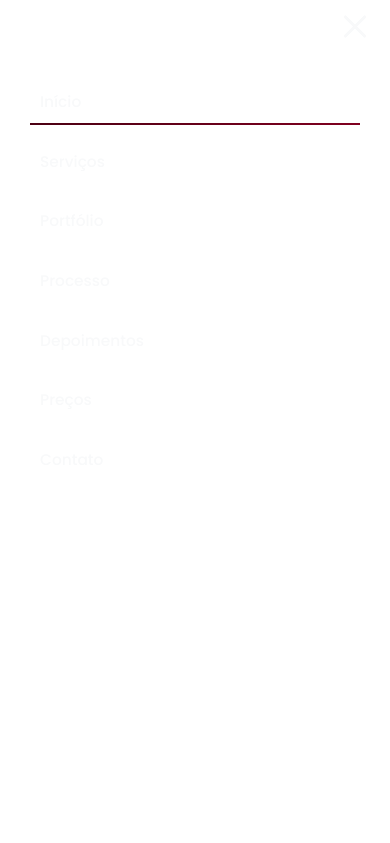
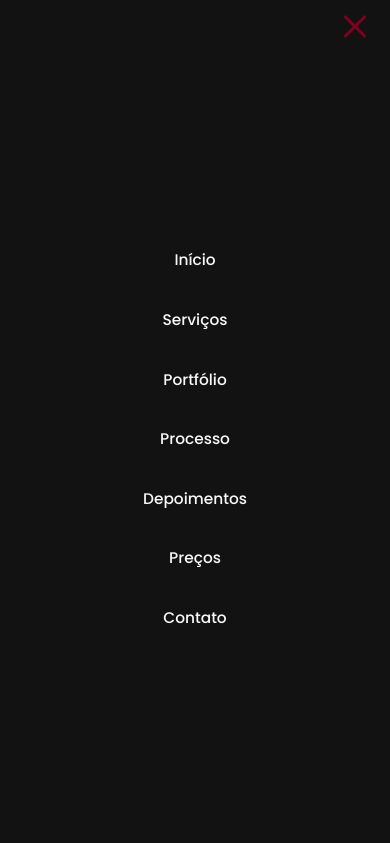
Before and after one commit to fernandoaneto2/lp-template, a website: page index.html in a window 390 px wide. Both pictures are taken after a click on the element 355 px from the left and 26 px from the top of the page. Shown: the top 843 px of the page. Drawn offline with nearby package versions, Linux system fonts and the light colour scheme.

Commit message:
ajuste de responsividade e cores para telas menores

```diff
--- a/css/responsive.css
+++ b/css/responsive.css
@@ -1,9 +1,3 @@
-/*
-* WebCreative - Landing Page
-* Estilos adicionais para responsividade
-*/
-
-/* Ajustes para tablets e dispositivos menores */
 @media (max-width: 992px) {
   /* Ajustes gerais */
   html {
@@ -77,38 +71,47 @@
     font-size: 1rem;
   }
 
-    /* Header */
+  /* Header - Modo Dark */
   .header {
     padding: 10px 0;
-        background-color: white;
+    background-color: var(--color-dark) !important;
     box-shadow: var(--shadow-sm);
   }
 
   .logo {
     font-size: 1.5rem;
+    color: var(--color-light) !important;
   }
 
-    /* Menu mobile */
+  /* Menu mobile - Modo Dark */
   .nav-menu {
-        background-color: white;
+    background-color: var(--color-dark) !important;
     width: 100%;
     height: 100vh;
     position: fixed;
     top: 0;
     left: -100%;
     padding: 80px 30px 30px;
-        transition: all 0.4s ease-in-out;
+    transition: all var(--transition-normal);
     z-index: 998;
     overflow-y: auto;
   }
 
   .nav-menu.active {
     left: 0;
-        box-shadow: 0 0 15px rgba(0, 0, 0, 0.1);
+    box-shadow: 0 0 15px rgba(0, 0, 0, 0.3);
   }
 
   .menu-toggle {
     z-index: 999;
+  }
+
+  .menu-toggle span {
+    background-color: var(--color-light) !important;
+  }
+
+  .menu-toggle.active span {
+    background-color: var(--color-primary) !important;
   }
 
   .nav-menu li {
@@ -121,6 +124,11 @@
     padding: 10px 0;
     display: block;
     width: 100%;
+    color: var(--color-light) !important;
+  }
+
+  .nav-link:hover {
+    color: var(--color-primary) !important;
   }
 
   /* Hero section */
@@ -251,12 +259,6 @@
     bottom: 20px;
     right: 20px;
   }
-
-    /* Scroll to top */
-    .scroll-to-top {
-        right: 85px;
-        bottom: 20px;
-    }
 }
 
 /* Ajustes para dispositivos muito pequenos */
@@ -328,85 +330,3 @@
     font-size: 0.9rem;
   }
 }
-
-/* Ajustes para telas grandes */
-@media (min-width: 1400px) {
-    .container {
-        max-width: 1320px;
-    }
-
-    .hero-section h1 {
-        font-size: 4rem;
-    }
-
-    .hero-section p {
-        font-size: 1.3rem;
-    }
-}
-
-/* Ajustes para orientação paisagem em dispositivos móveis */
-@media (max-height: 500px) and (orientation: landscape) {
-    .hero-section {
-        height: auto;
-        min-height: 450px;
-    }
-
-    .nav-menu {
-        height: 100vh;
-        overflow-y: auto;
-    }
-}
-
-/* Melhorias de acessibilidade */
-@media (prefers-reduced-motion: reduce) {
-    * {
-        animation-duration: 0.01ms !important;
-        animation-iteration-count: 1 !important;
-        transition-duration: 0.01ms !important;
-        scroll-behavior: auto !important;
-    }
-}
-
-/* Suporte para modo escuro do sistema */
-@media (prefers-color-scheme: dark) {
-    .preloader {
-        background-color: var(--color-dark);
-    }
-}
-
-/* Ajustes para toque em dispositivos móveis */
-@media (hover: none) {
-    .nav-link:hover::after {
-        width: 0;
-    }
-
-    .nav-link.active::after {
-        width: 100%;
-    }
-
-    .service-card:hover,
-    .portfolio-item:hover,
-    .pricing-card:hover {
-        transform: none;
-    }
-
-    .btn:hover {
-        transform: none;
-    }
-
-    /* Aumentar área de toque para elementos interativos */
-    .nav-link,
-    .btn,
-    .service-link,
-    .filter-btn,
-    .social-icon {
-        padding: 10px;
-    }
-
-    .testimonial-prev,
-    .testimonial-next,
-    .dot {
-        min-width: 44px;
-        min-height: 44px;
-    }
-}
--- a/css/styles.css
+++ b/css/styles.css
@@ -236,14 +236,14 @@ section {
   left: 0;
   width: 100%;
   z-index: 1000;
-  background-color: transparent;
+  background-color: var(--color-dark);
   transition: all var(--transition-fast);
   padding: 15px 0;
+  box-shadow: var(--shadow-md);
 }
 
 .header.scrolled {
   background-color: var(--color-dark-light);
-  box-shadow: var(--shadow-md);
   padding: 10px 0;
 }
 
@@ -337,17 +337,76 @@ section {
 
 .menu-toggle.active span:nth-child(1) {
   top: 8px;
-  transform: rotate(135deg);
+  transform: rotate(45deg);
 }
 
 .menu-toggle.active span:nth-child(2) {
   opacity: 0;
-  left: -60px;
 }
 
 .menu-toggle.active span:nth-child(3) {
   top: 8px;
-  transform: rotate(-135deg);
+  transform: rotate(-45deg);
+}
+
+/* ===== MENU MOBILE - DARK MODE ===== */
+@media (max-width: 768px) {
+  .header {
+    background-color: var(--color-dark) !important;
+  }
+
+  .header.scrolled {
+    background-color: var(--color-dark) !important;
+  }
+
+  .menu-toggle {
+    display: flex;
+    z-index: 1001;
+  }
+
+  .nav-menu {
+    position: fixed;
+    top: 0;
+    left: -100%;
+    width: 100%;
+    height: 100vh;
+    background-color: var(--color-dark);
+    flex-direction: column;
+    justify-content: center;
+    align-items: center;
+    padding: 20px;
+    transition: all var(--transition-normal);
+    z-index: 999;
+  }
+
+  .nav-menu.active {
+    left: 0;
+  }
+
+  .nav-menu li {
+    margin: 15px 0;
+    width: 100%;
+    text-align: center;
+  }
+
+  .nav-link {
+    display: block;
+    width: 100%;
+    padding: 15px;
+    font-size: 1.2rem;
+  }
+
+  .nav-link::after {
+    display: none;
+  }
+
+  .menu-toggle span {
+    background-color: var(--color-light);
+  }
+
+  .menu-toggle.active span {
+    background-color: var(--color-primary);
+  }
 }
 
 /* ===== HERO SECTION ===== */
@@ -1270,6 +1329,7 @@ section {
 
   .process-content {
     width: calc(100% - 100px);
+    margin-left: 60px;
   }
 
   .process-item .process-content::before {
@@ -1288,48 +1348,78 @@ section {
     margin-bottom: 50px;
   }
 
+  .hero-image {
+    max-width: 80%;
+    margin: 0 auto;
+  }
+
   .hero-buttons {
     justify-content: center;
+    flex-wrap: wrap;
   }
 
   .hero-stats {
     justify-content: center;
-  }
-
-  .hero-image {
-    margin-left: 0;
+    flex-wrap: wrap;
+    gap: 30px;
   }
 
   .contact-container {
     grid-template-columns: 1fr;
+    gap: 30px;
   }
 
   .footer-content {
     grid-template-columns: repeat(2, 1fr);
+    gap: 30px;
+  }
+
+  .footer-logo {
+    grid-column: span 2;
   }
 }
 
 @media (max-width: 768px) {
+  .section {
+    padding: 80px 0;
+  }
+
   .section-header h2 {
     font-size: 2rem;
+    margin-bottom: 20px;
+  }
+
+  .section-header p {
+    font-size: 1rem;
+  }
+
+  /* Header e Menu Mobile */
+  .header {
+    background-color: var(--color-dark) !important;
+    padding: 15px 0;
+  }
+
+  .header.scrolled {
+    background-color: var(--color-dark) !important;
   }
 
   .menu-toggle {
-    display: block;
+    display: flex;
+    z-index: 1001;
   }
 
   .nav-menu {
     position: fixed;
-    top: var(--header-height);
+    top: 0;
     left: -100%;
-    width: 80%;
-    height: calc(100vh - var(--header-height));
-    background-color: var(--color-dark-light);
+    width: 100%;
+    height: 100vh;
+    background-color: var(--color-dark);
     flex-direction: column;
-    align-items: flex-start;
-    padding: 40px 20px;
-    box-shadow: var(--shadow-lg);
-    transition: all var(--transition-fast);
+    justify-content: center;
+    align-items: center;
+    padding: 20px;
+    transition: all var(--transition-normal);
     z-index: 999;
   }
 
@@ -1338,23 +1428,51 @@ section {
   }
 
   .nav-menu li {
-    margin: 0 0 20px 0;
+    margin: 15px 0;
     width: 100%;
+    text-align: center;
   }
 
   .nav-link {
     display: block;
     width: 100%;
-    padding: 10px 0;
+    padding: 15px;
+    font-size: 1.2rem;
+    color: var(--color-light);
+  }
+
+  .nav-link:hover {
+    color: var(--color-primary);
+  }
+
+  .menu-toggle span {
+    background-color: var(--color-light);
+  }
+
+  .menu-toggle.active span {
+    background-color: var(--color-primary);
+  }
+
+  /* Hero Section */
+  .hero-section {
+    min-height: 600px;
+    padding-top: 70px;
   }
 
   .hero-section h1 {
     font-size: 2.5rem;
+    margin-bottom: 15px;
+  }
+
+  .hero-section p {
+    font-size: 1.1rem;
+    margin-bottom: 25px;
   }
 
   .hero-buttons {
     flex-direction: column;
     gap: 10px;
+    margin-bottom: 30px;
   }
 
   .hero-stats {
@@ -1362,58 +1480,138 @@ section {
     gap: 20px;
   }
 
+  /* Portfolio */
   .portfolio-grid {
     grid-template-columns: 1fr;
+    gap: 20px;
+  }
+
+  /* Pricing */
+  .pricing-grid {
+    grid-template-columns: 1fr;
+    gap: 20px;
   }
 
   .pricing-card.featured {
     transform: scale(1);
+    margin: 0;
   }
 
   .pricing-card.featured:hover {
     transform: translateY(-10px);
   }
 
+  /* Footer */
   .footer-content {
     grid-template-columns: 1fr;
+  }
+
+  .footer-logo {
+    grid-column: span 1;
+    text-align: center;
+    margin-bottom: 30px;
+  }
+
+  .footer-logo p {
+    margin: 0 auto;
+  }
+
+  .footer-links-column {
+    text-align: center;
+  }
+
+  .footer-links-column h3::after {
+    left: 50%;
+    transform: translateX(-50%);
   }
 
   .footer-bottom {
     flex-direction: column;
     gap: 20px;
+    text-align: center;
   }
 }
 
 @media (max-width: 576px) {
   .section {
-    padding: 70px 0;
+    padding: 60px 0;
   }
 
   .section-header {
-    margin-bottom: 40px;
+    margin-bottom: 30px;
+  }
+
+  .section-header h2 {
+    font-size: 1.8rem;
+  }
+
+  /* Hero Section */
+  .hero-section {
+    min-height: 500px;
   }
 
   .hero-section h1 {
     font-size: 2rem;
   }
 
+  .hero-section p {
+    font-size: 1rem;
+  }
+
+  /* Services */
   .services-grid {
     grid-template-columns: 1fr;
-  }
-
+    gap: 20px;
+  }
+
+  .service-card {
+    padding: 30px 20px;
+  }
+
+  /* Process */
   .process-content {
     padding: 20px;
-  }
-
+    width: calc(100% - 80px);
+    margin-left: 40px;
+  }
+
+  /* Testimonials */
   .testimonial-content {
     padding: 30px 20px;
   }
 
-  .pricing-grid {
-    grid-template-columns: 1fr;
-  }
-
+  /* Contact */
   .contact-form {
     padding: 30px 20px;
   }
-}
+
+  /* Footer */
+  .footer {
+    padding: 60px 0 20px;
+  }
+}
+
+/* Ajustes para telas muito pequenas */
+@media (max-width: 400px) {
+  .hero-section h1 {
+    font-size: 1.8rem;
+  }
+
+  .btn {
+    padding: 10px 20px;
+    font-size: 0.9rem;
+    width: 100%;
+  }
+
+  .hero-buttons .btn {
+    width: auto;
+  }
+
+  .stat-number {
+    font-size: 2rem;
+  }
+
+  .section-header h2 {
+    font-size: 1.6rem;
+  }
+}
```
Lines whose indentation alone changed are shown as unchanged.
